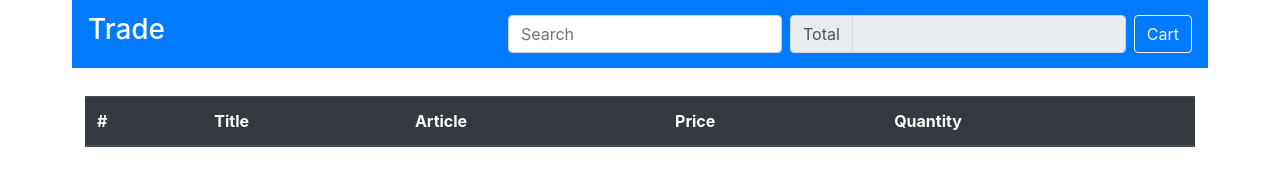
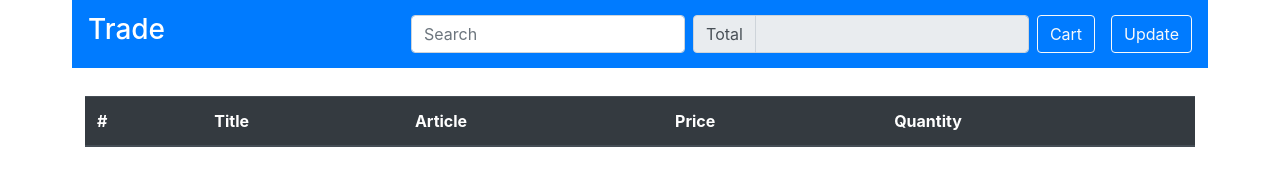
Before and after one commit to Julixandrina/Wholesale, a plain HTML site: page index.html in a window 1280 px wide. Drawn offline with nearby package versions, Linux system fonts and the light colour scheme; no server answers.

Commit message:
add link for update products

```diff
--- a/index.html
+++ b/index.html
@@ -21,10 +21,11 @@
                 <input type="tel" readonly aria-label="First name" class="form-control total-price" value="">
             </div>
 
-            <button type="button" class="btn btn-outline-light mb-4 mb-md-0" data-toggle="modal"
+            <button type="button" class="btn btn-outline-light mr-sm-2 mb-4 mb-md-0" data-toggle="modal"
                     data-target="#staticBackdrop">
                 Cart
             </button>
+            <a class="btn btn-outline-light ml-2 mb-4 mb-md-0" href="https://wholesale-app-updater.herokuapp.com/login" role="button" target="_blank">Update</a>
         </form>
     </nav>
     <table class="table table-products" style="margin-top: 6rem">
```
